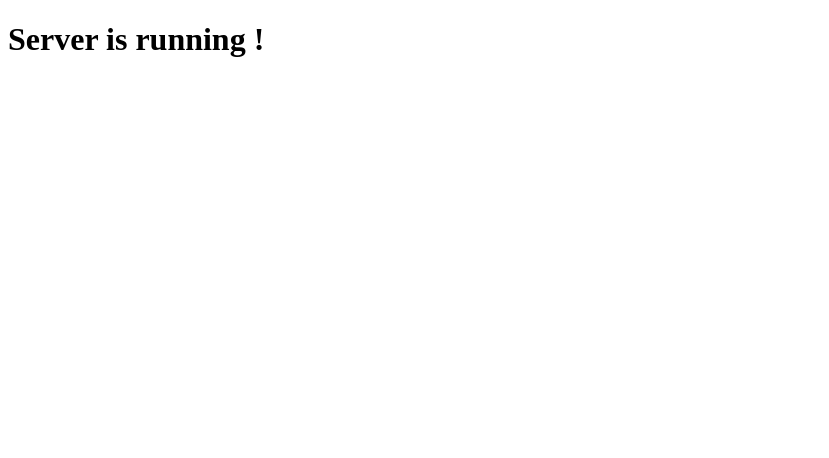
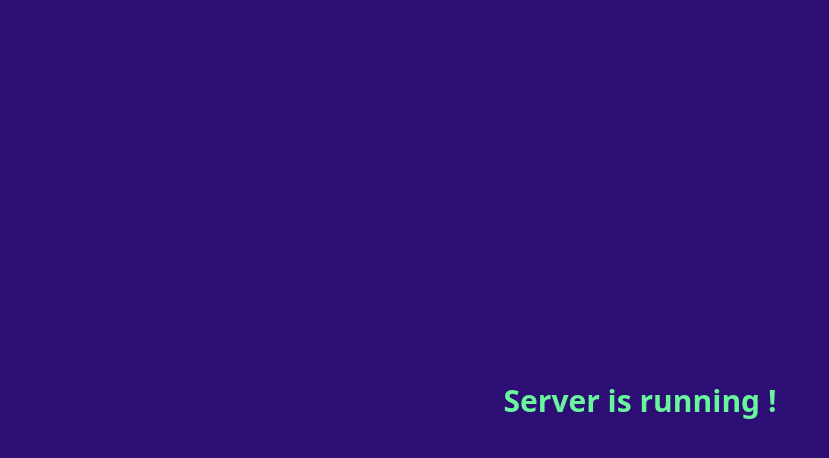
Before and after one commit to reconroy/code-sapce-API, a website: page public/index.html in a window 1280 px wide. Shown: the whole page, without its empty margins (0-829 px from the left). Drawn offline with Linux system fonts and the light colour scheme.

Commit message:
updated index for backend

```diff
--- a/public/index.html
+++ b/public/index.html
@@ -3,11 +3,27 @@
 <head>
     <meta charset="UTF-8">
     <meta name="viewport" content="width=device-width, initial-scale=1.0">
-    <title>Document</title>
+    <title>CodeSpace API</title>
+    <style>
+        body {
+            margin: 0;
+            padding: 0;
+            min-height: 100vh;
+            display: flex;
+            justify-content: center;
+            align-items: center;
+            font-family: system-ui, -apple-system, sans-serif;
+            background-color: rgb(45, 14, 117);
+        }
+        h1 {
+            color: #68f59c;  /* green-500 equivalent */
+            font-size: 1.875rem;
+            font-weight: bold;
+            text-align: center;
+        }
+    </style>
 </head>
 <body>
-<div class="flex justify-center items-center h-screen">
-    <h1 class="text-3xl font-bold text-green-500">Server is running !</h1>
-</div>
+    <h1>Server is running !</h1>
 </body>
 </html>
--- a/server.js
+++ b/server.js
@@ -29,6 +29,7 @@ app.use(cors({
 // Additional middleware
 app.use(express.json());
 app.use(express.urlencoded({ extended: true }));
+app.use(express.static(path.join(__dirname, 'public')));
 
 // Socket.IO setup with CORS
 const io = new Server(server, {
```
Also changed, not shown: models/codespace.js (deleted).
